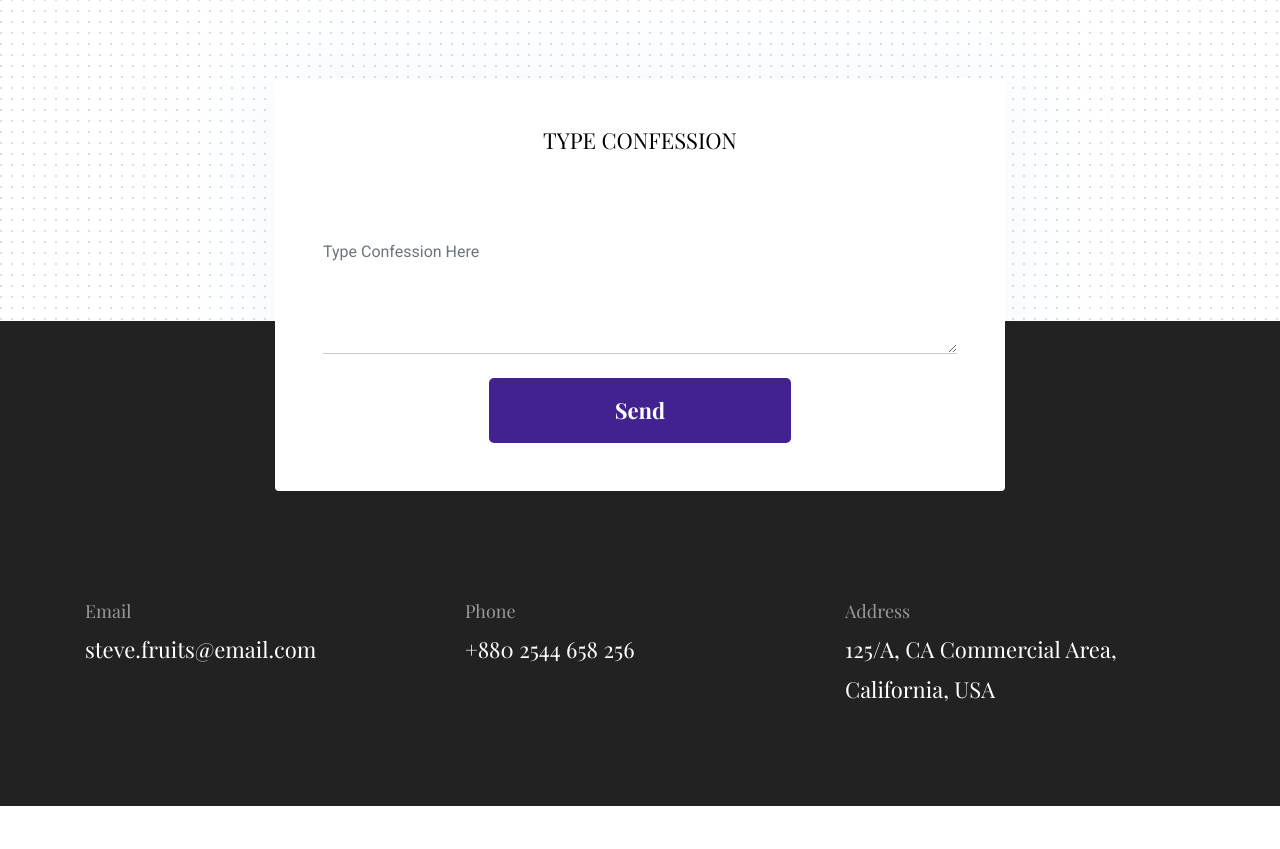
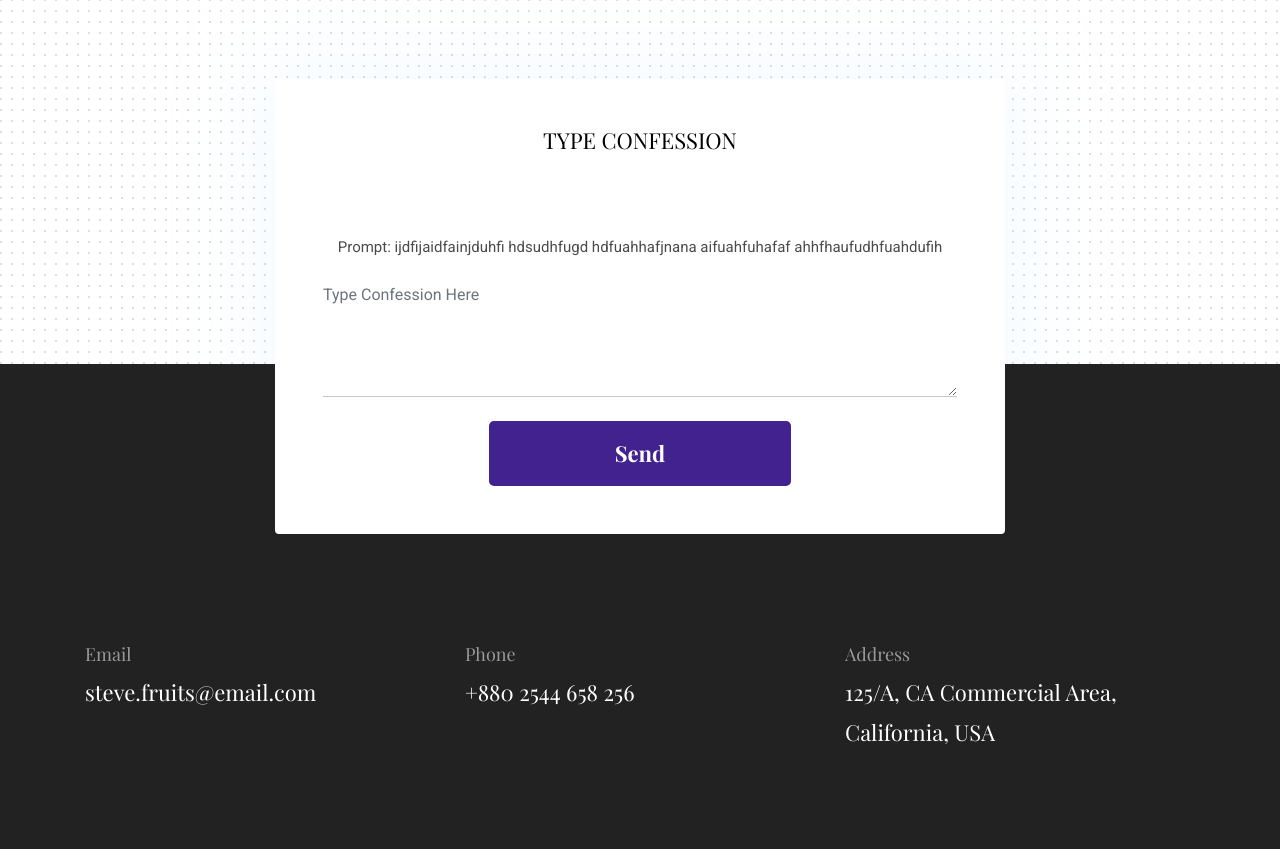
Before and after one commit to yash2998chhabria/Django-RNN, a Django app: page / in a window 1280 px wide; the page is wider, and only the part inside the window is pictured. Shown: the part 1196-2045 px from the top of that part. Before the commit the page ends 2002 px from the top of that part, so only its background shows below. Run offline with Django 3.2, Linux system fonts and the light colour scheme; some libraries are stand-ins or nearby versions.

Commit message:
link and prompt

```diff
--- a/Templates/home.html
+++ b/Templates/home.html
@@ -33,7 +33,7 @@
 
 <header class="navigation fixed-top">
   <nav class="navbar navbar-expand-lg navbar-dark">
-    <a class="navbar-brand font-tertiary h3" href="index.html">MINDSET</a>
+    <a class="navbar-brand font-tertiary h3" href="/">MINDSET</a>
     <button class="navbar-toggler" type="button" data-toggle="collapse" data-target="#navigation"
       aria-controls="navigation" aria-expanded="false" aria-label="Toggle navigation">
       <span class="navbar-toggler-icon"></span>
@@ -57,7 +57,7 @@
         <h1 class="text-white font-tertiary">Check <br> Your  <br> Mindset</h1>
       </div>
       <div class="col-lg-6 mx-auto">
-        <h1 class="text-white font-tertiary"><button type="button"  class="btn btn-dark w-100 "><h4 class="text-white">GET PREDICTION </h4></button></h1>
+        <a href="#textinput"></a><h1 class="text-white font-tertiary"><button type="button"  class="btn btn-dark w-100 "><h4 class="text-white">GET PREDICTION </h4></button></h1>
       </div>
     </div>
   </div>
@@ -114,7 +114,7 @@
 </section>
 
 <!-- contact -->
-<section class="section section-on-footer" data-background="images/backgrounds/bg-dots.png">
+<section id="textinput" class="section section-on-footer" data-background="images/backgrounds/bg-dots.png">
   <div class="container">
     <div class="row">
       <div class="col-lg-8 mx-auto">
@@ -122,6 +122,9 @@
           <h4 class="mb-80">TYPE CONFESSION</h4>
           <form id="send_ui_data" method="POST" class="row align-items-center">
             {% csrf_token %}
+            <div class="col-12">
+              <p>Prompt: ijdfijaidfainjduhfi hdsudhfugd hdfuahhafjnana aifuahfuhafaf ahhfhaufudhfuahdufih</p>
+            </div>
             <div class="col-12">
               <textarea id="newtextdata" name="newtextdata" class="form-control px-0 mb-4"
                 placeholder="Type Confession Here"></textarea>
```
